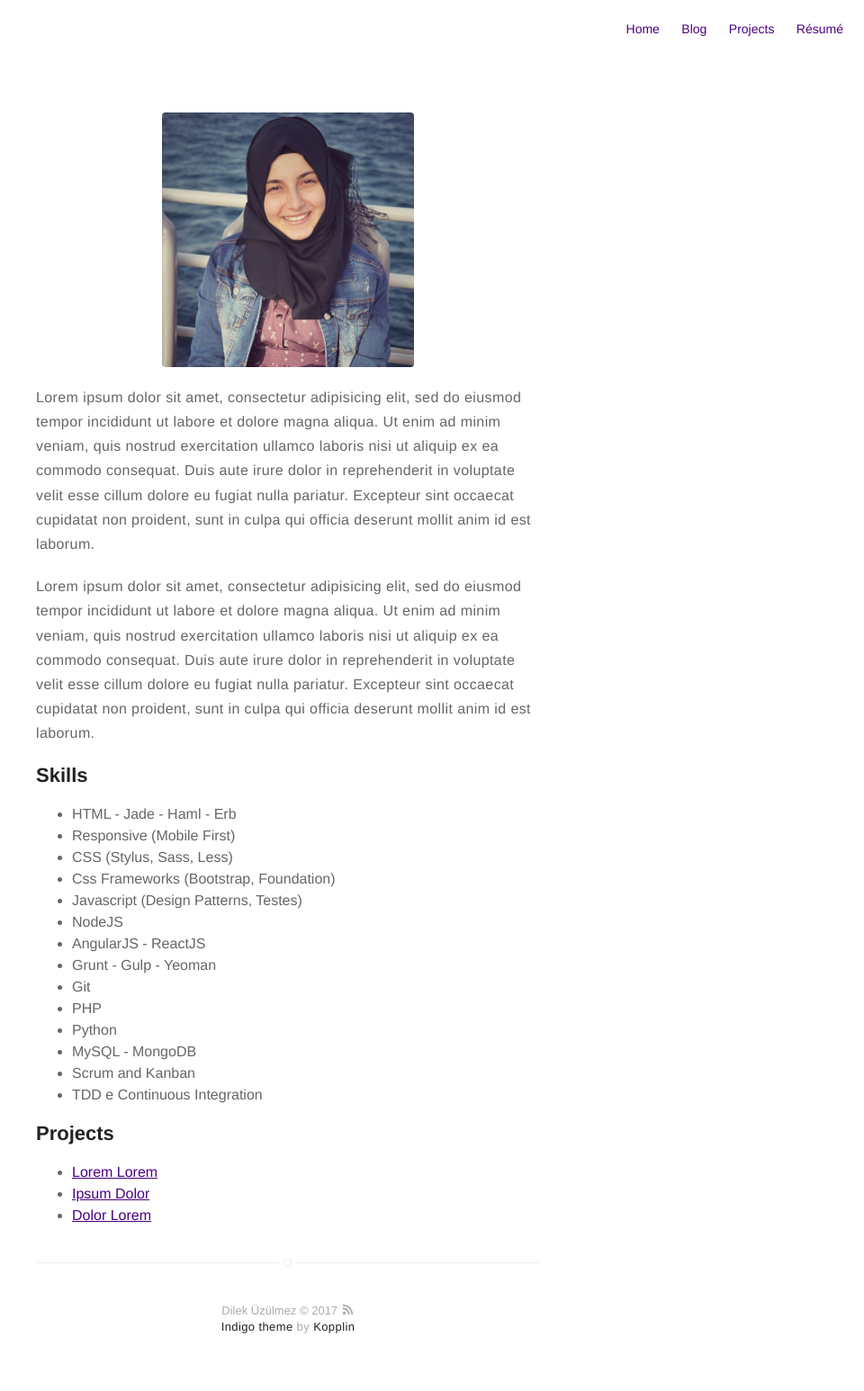
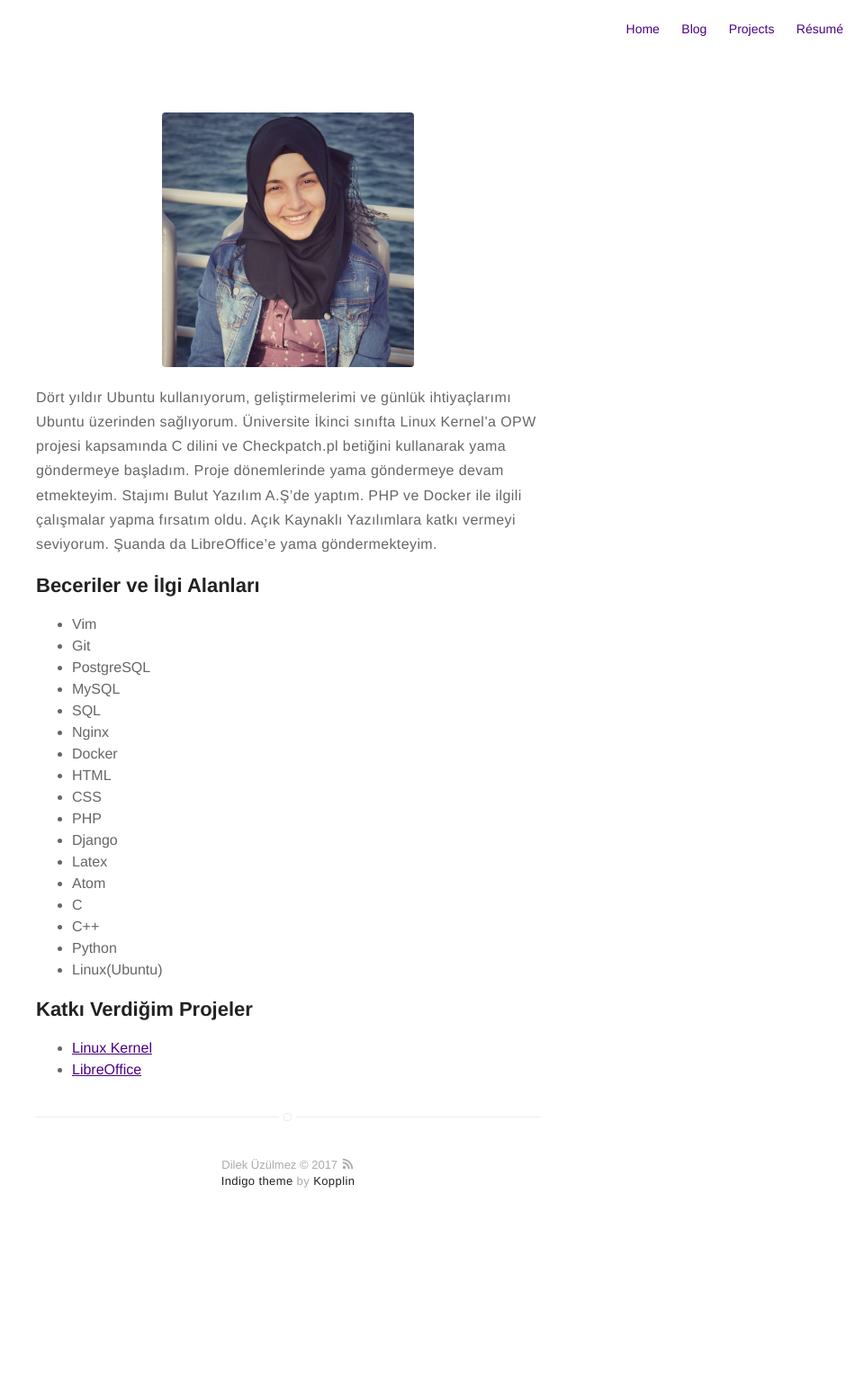
Before and after one commit to dilekuzulmez/dilekuzulmez.github.io, a Jekyll site: the page built from about.md, in a window 1280 px wide. Shown: the whole page at 90% size, without its empty margins (320-1280 px from the left). Built offline with Jekyll 4.4.1, drawn with Linux system fonts in a browser that asks for light colours; after the commit the page ends 1384 px from its top, so only the background shows below that.

Commit message:
:mortar_board:

```diff
--- a/about.md
+++ b/about.md
@@ -4,43 +4,35 @@ layout: page
 ---
 ![Profile Image]({{ site.url }}/{{ site.picture }})
 
-<p>Lorem ipsum dolor sit amet, consectetur adipisicing elit, sed do eiusmod
-tempor incididunt ut labore et dolore magna aliqua. Ut enim ad minim veniam,
-quis nostrud exercitation ullamco laboris nisi ut aliquip ex ea commodo
-consequat. Duis aute irure dolor in reprehenderit in voluptate velit esse
-cillum dolore eu fugiat nulla pariatur. Excepteur sint occaecat cupidatat non
-proident, sunt in culpa qui officia deserunt mollit anim id est laborum.</p>
+<p>Dört yıldır Ubuntu kullanıyorum, geliştirmelerimi ve günlük
+ihtiyaçlarımı Ubuntu üzerinden sağlıyorum. Üniversite İkinci sınıfta Linux Kernel’a OPW projesi kapsamında C dilini ve Checkpatch.pl betiğini kullanarak yama göndermeye başladım. Proje dönemlerinde yama göndermeye devam etmekteyim. Stajımı Bulut Yazılım A.Ş’de yaptım. PHP ve Docker ile ilgili çalışmalar yapma fırsatım oldu. Açık Kaynaklı Yazılımlara katkı vermeyi seviyorum. Şuanda da LibreOffice’e yama göndermekteyim.</p>
 
-<p>Lorem ipsum dolor sit amet, consectetur adipisicing elit, sed do eiusmod
-tempor incididunt ut labore et dolore magna aliqua. Ut enim ad minim veniam,
-quis nostrud exercitation ullamco laboris nisi ut aliquip ex ea commodo
-consequat. Duis aute irure dolor in reprehenderit in voluptate velit esse
-cillum dolore eu fugiat nulla pariatur. Excepteur sint occaecat cupidatat non
-proident, sunt in culpa qui officia deserunt mollit anim id est laborum.</p>
 
-<h2>Skills</h2>
+<h2>Beceriler ve İlgi Alanları</h2>
 
 <ul class="skill-list">
-	<li>HTML - Jade - Haml - Erb</li>
-	<li>Responsive (Mobile First)</li>
-	<li>CSS (Stylus, Sass, Less)</li>
-	<li>Css Frameworks (Bootstrap, Foundation)</li>
-	<li>Javascript (Design Patterns, Testes)</li>
-	<li>NodeJS</li>
-	<li>AngularJS - ReactJS</li>
-	<li>Grunt - Gulp - Yeoman</li>
+	<li>Vim</li>
 	<li>Git</li>
+	<li>PostgreSQL</li>
+	<li>MySQL</li>
+	<li>SQL</li>
+	<li>Nginx</li>
+	<li>Docker</li>
+	<li>HTML</li>
+	<li>CSS</li>
 	<li>PHP</li>
+	<li>Django</li>
+	<li>Latex</li>
+	<li>Atom</li>
+	<li>C</li>
+	<li>C++</li>
 	<li>Python</li>
-	<li>MySQL - MongoDB</li>
-	<li>Scrum and Kanban</li>
-	<li>TDD e Continuous Integration</li>
+	<li>Linux(Ubuntu)</li>
 </ul>
 
-<h2>Projects</h2>
+<h2>Katkı Verdiğim Projeler</h2>
 
 <ul>
-	<li><a href="https://github.com/">Lorem Lorem</a></li>
-	<li><a href="https://github.com/">Ipsum Dolor</a></li>
-	<li><a href="https://github.com/">Dolor Lorem</a></li>
+	<li><a href="https://git.kernel.org/cgit/linux/kernel/git/gregkh/staging.git/log/				h=staging-testing&qt=grep&q=Dilek+Uzulmez">Linux Kernel</a></li>
+	<li><a href="https://gerrit.libreoffice.org/#/q/dilek">LibreOffice</a></li>
 </ul>
```
